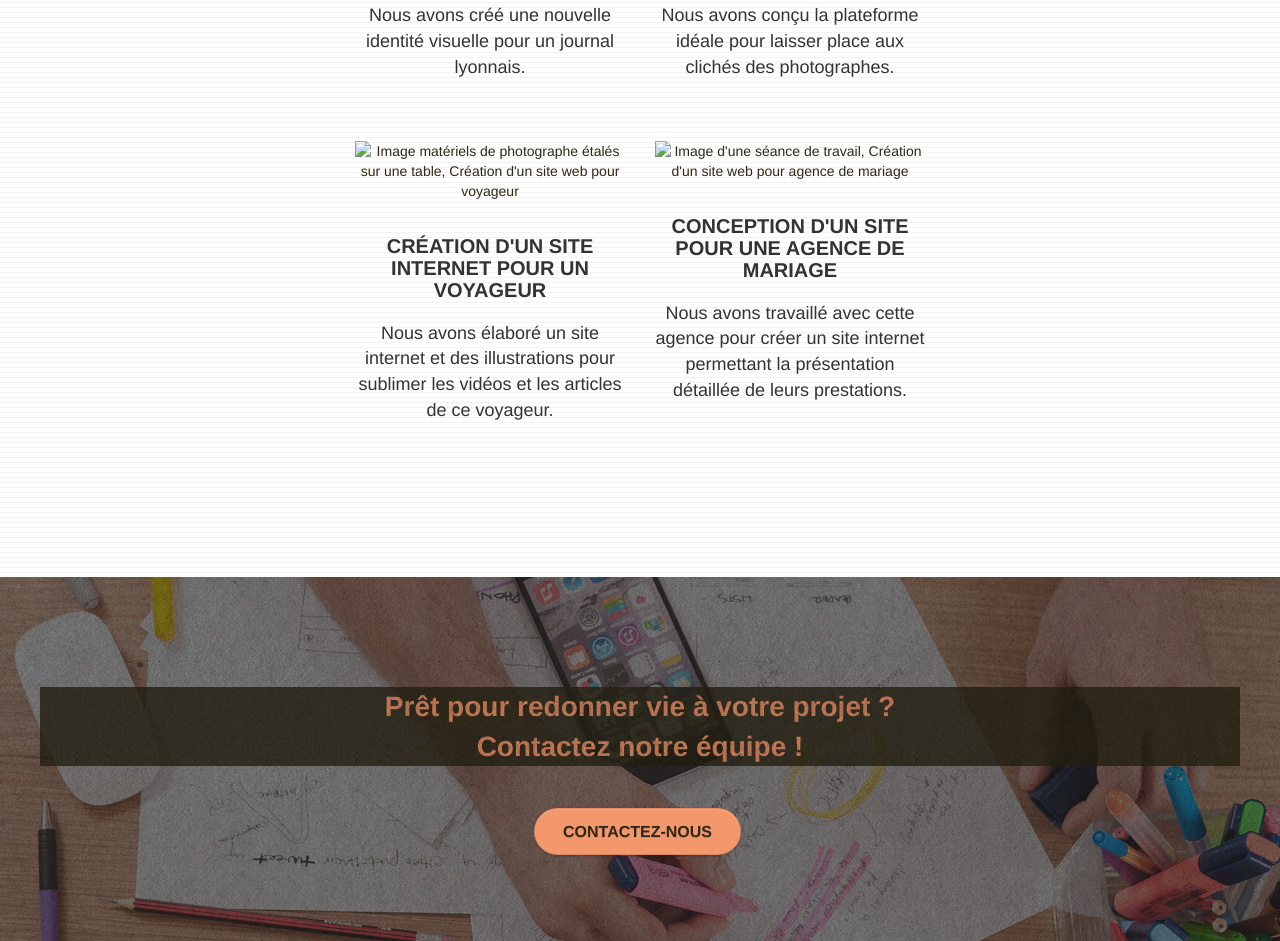
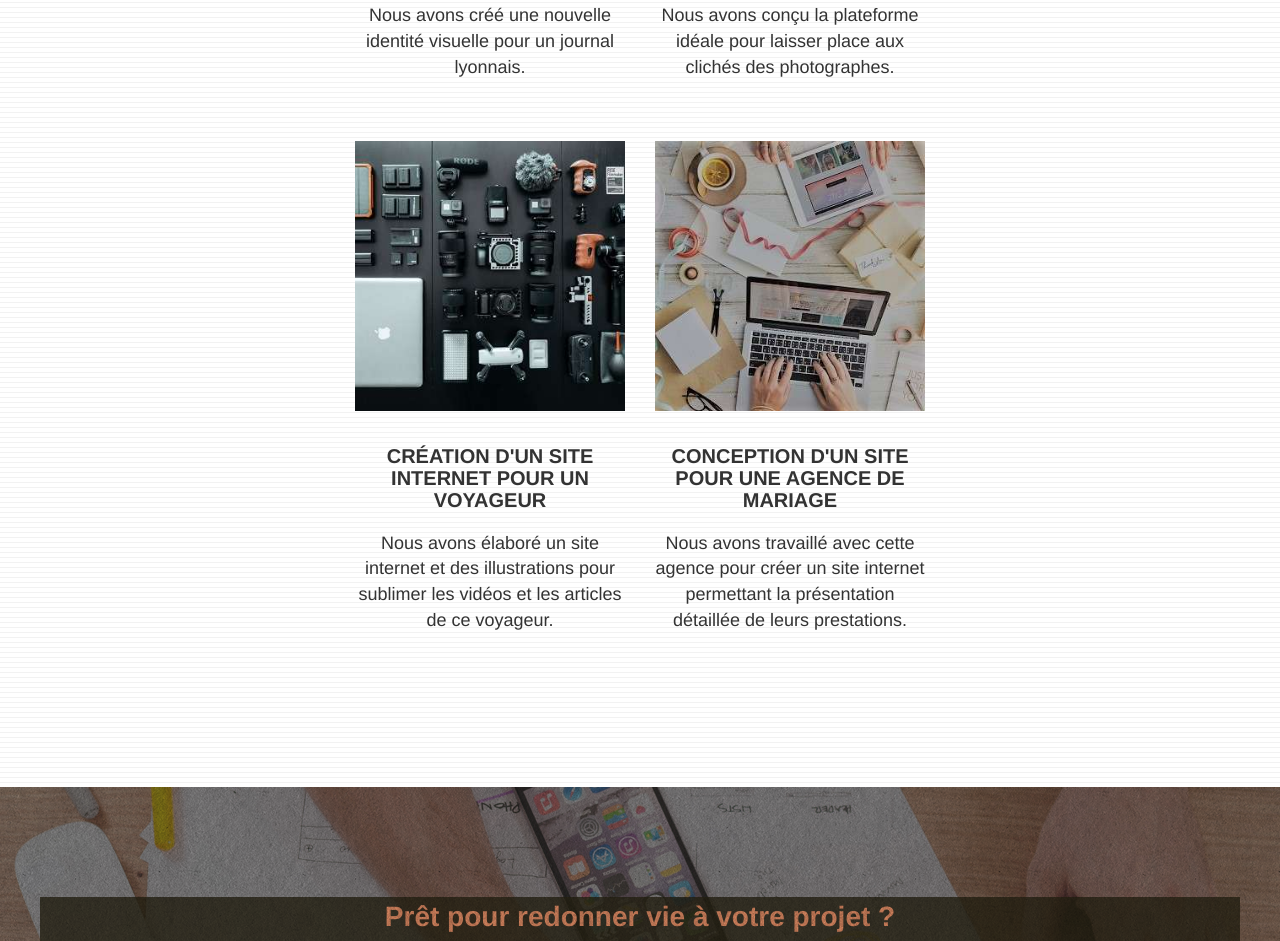
Before and after one commit to Bamby74/DamienMusset_4_261120, a plain HTML site: page index.html in a window 1280 px wide. Shown: the part 2913-3854 px from the top of the page. Drawn offline with Linux system fonts and the light colour scheme.

Commit message:
change img 3 and img 4 for jpg field

```diff
--- a/index.html
+++ b/index.html
@@ -175,7 +175,7 @@
 		</div>
 		<div class="row tight-width-whitespace portfolio-row">
 			<section class="col-sm-6">
-				<a href="#" data-lightbox="img/3.jpg" data-gallery-id="gallery-1" data-caption="Création d'un site internet pour un voyageur" data-frame="snapshot-lb"><img src="img/3.bmp" class="img-responsive portfolio-thumb" alt="Image matériels de photographe étalés sur une table, Création d'un site web pour voyageur"/></a>
+				<a href="#" data-lightbox="img/3.jpg" data-gallery-id="gallery-1" data-caption="Création d'un site internet pour un voyageur" data-frame="snapshot-lb"><img src="img/3.jpg" class="img-responsive portfolio-thumb" alt="Image matériels de photographe étalés sur une table, Création d'un site web pour voyageur"/></a>
 				<h3 class="mg-md text-center">
 					Création d'un site internet pour un voyageur
 				</h3>
@@ -184,7 +184,7 @@
 				</p>
 			</section>
 			<section class="col-sm-6">
-				<a href="#" data-lightbox="img/4.jpg" data-gallery-id="gallery-1" data-caption="Conception d'un site pour une agence de mariage" data-frame="snapshot-lb"><img src="img/4.bmp" class="img-responsive portfolio-thumb" alt=" Image d'une séance de travail, Création d'un site web pour agence de mariage" /></a>
+				<a href="#" data-lightbox="img/4.jpg" data-gallery-id="gallery-1" data-caption="Conception d'un site pour une agence de mariage" data-frame="snapshot-lb"><img src="img/4.jpg" class="img-responsive portfolio-thumb" alt=" Image d'une séance de travail, Création d'un site web pour agence de mariage" /></a>
 				<h3 class="mg-md text-center">
 					Conception d'un site pour une agence de mariage
 				</h3>
```
